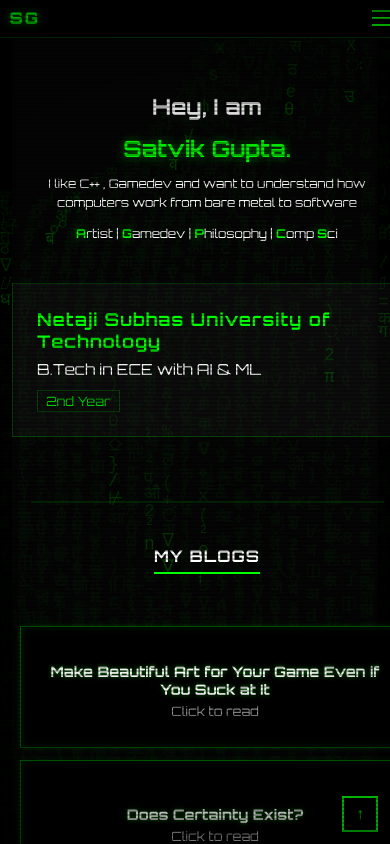
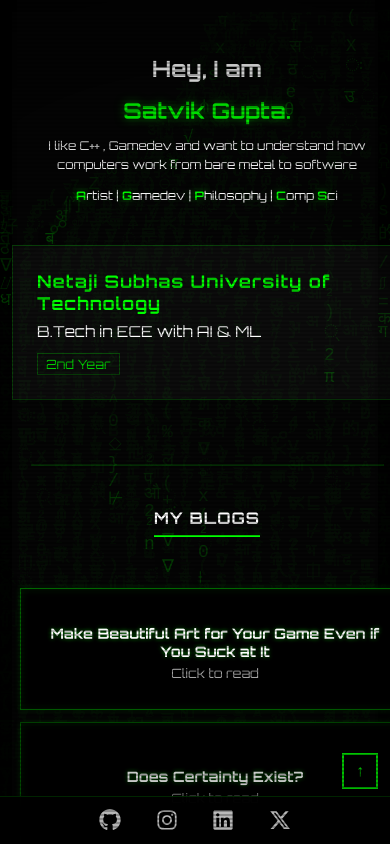
Before and after one commit to BlacckMangoo/portfolio, a React (Vite) app: page / in a window 390 px wide. Shown: the top 844 px of the page. Built offline with nearby package versions, Linux system fonts and the light colour scheme.

Commit message:
resposniveness

```diff
--- a/src/App.css
+++ b/src/App.css
@@ -575,6 +575,11 @@ body {
   opacity: 0.15;
 }
 
+/* Mobile-only social bar (hidden on desktop) */
+.mobile-social-bar {
+  display: none;
+}
+
 /* ========================
    MOBILE  (≤ 768px)
    ======================== */
@@ -583,45 +588,42 @@ body {
     --section-spacing: 2.5rem;
   }
 
-  /* Navbar mobile */
+  /* Hide the entire navbar on mobile */
   .navbar {
-    padding: 0.5rem 1rem;
-    flex-wrap: wrap;
+    display: none;
   }
 
-  .hamburger {
-    display: flex;
-  }
-
-  .nav-links {
-    display: none;
-    flex-direction: column;
-    width: 100%;
-    background: rgba(0, 0, 0, 0.97);
-    border-top: 1px solid rgba(0, 255, 0, 0.15);
-    padding: 0.5rem 0;
-    gap: 0;
-  }
-  .nav-links.show {
-    display: flex;
-  }
-
-  .nav-button {
-    width: 100%;
-    text-align: left;
-    padding: 0.6rem 1rem;
-    font-size: 0.8rem;
-    border-bottom: 1px solid rgba(255,255,255,0.04);
-  }
-
-  .nav-socials-desktop {
-    display: none;
-  }
-  .nav-socials-mobile {
+  /* Show floating social icons bar */
+  .mobile-social-bar {
     display: flex;
     justify-content: center;
-    padding: 0.6rem 0 0.2rem;
-    border-top: 1px solid rgba(0, 255, 0, 0.1);
+    position: fixed;
+    bottom: 0;
+    left: 0;
+    right: 0;
+    z-index: 1000;
+    padding: 0.6rem 1rem;
+    background: rgba(0, 0, 0, 0.92);
+    border-top: 1px solid rgba(0, 255, 0, 0.2);
+    backdrop-filter: blur(10px);
+  }
+  .mobile-social-bar .social-icons-container {
+    position: static;
+    display: flex;
+    flex-direction: row;
+    gap: 1.8rem;
+    background: none;
+    border: none;
+    padding: 0;
+    transform: none;
+  }
+  .mobile-social-bar .social-icon-link {
+    width: 28px;
+    height: 28px;
+  }
+  .mobile-social-bar svg {
+    width: 22px;
+    height: 22px;
   }
 
   /* Hero compact */
@@ -673,7 +675,7 @@ body {
   }
 
   .back-to-top {
-    bottom: 12px;
+    bottom: 55px;
     right: 12px;
     width: 36px;
     height: 36px;
@@ -694,12 +696,6 @@ body {
    SMALL MOBILE  (≤ 400px)
    ======================== */
 @media (max-width: 400px) {
-  .navbar {
-    padding: 0.4rem 0.6rem;
-  }
-  .nav-brand {
-    font-size: 1rem;
-  }
   .text-container h1 {
     font-size: 1.4rem;
   }
--- a/src/App.jsx
+++ b/src/App.jsx
@@ -4,6 +4,7 @@ import './App.css';
 
 
 import Navbar from './Navbar.jsx';
+import SocialIcons from './Icon.jsx';
 import MatrixBackground from './MatrixBackground.jsx';
 import BlogCardsList from './Blog.jsx';
 import Project from './Project.jsx';
@@ -33,6 +34,9 @@ const App = () => {
       {/* Content Container */}
       <div style={{ position: 'relative', zIndex: 1, width: '100%' }}>
         <Navbar />
+        <div className="mobile-social-bar">
+          <SocialIcons />
+        </div>
 
         {/* Main Content */}
         <div className="main-content">
```
